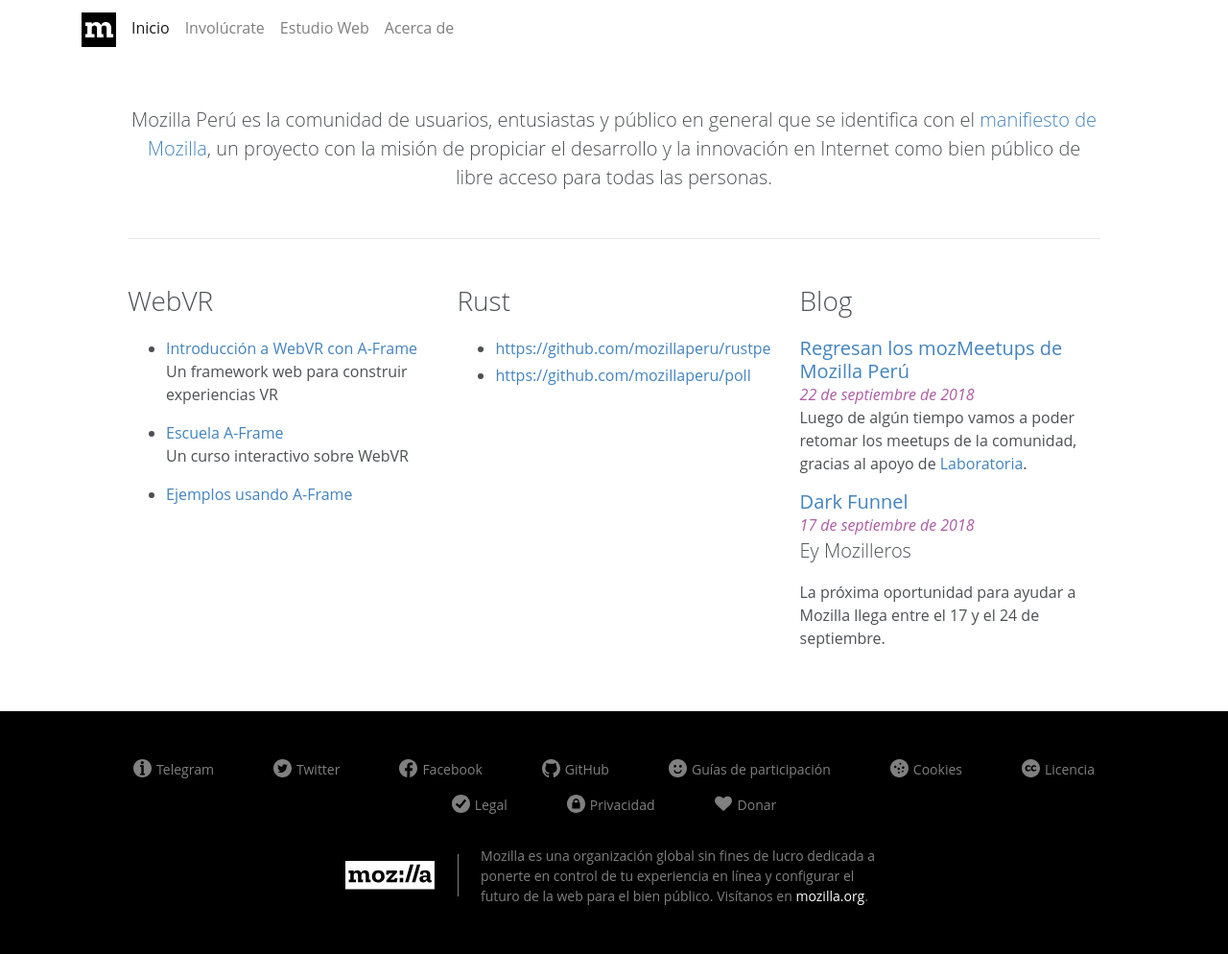
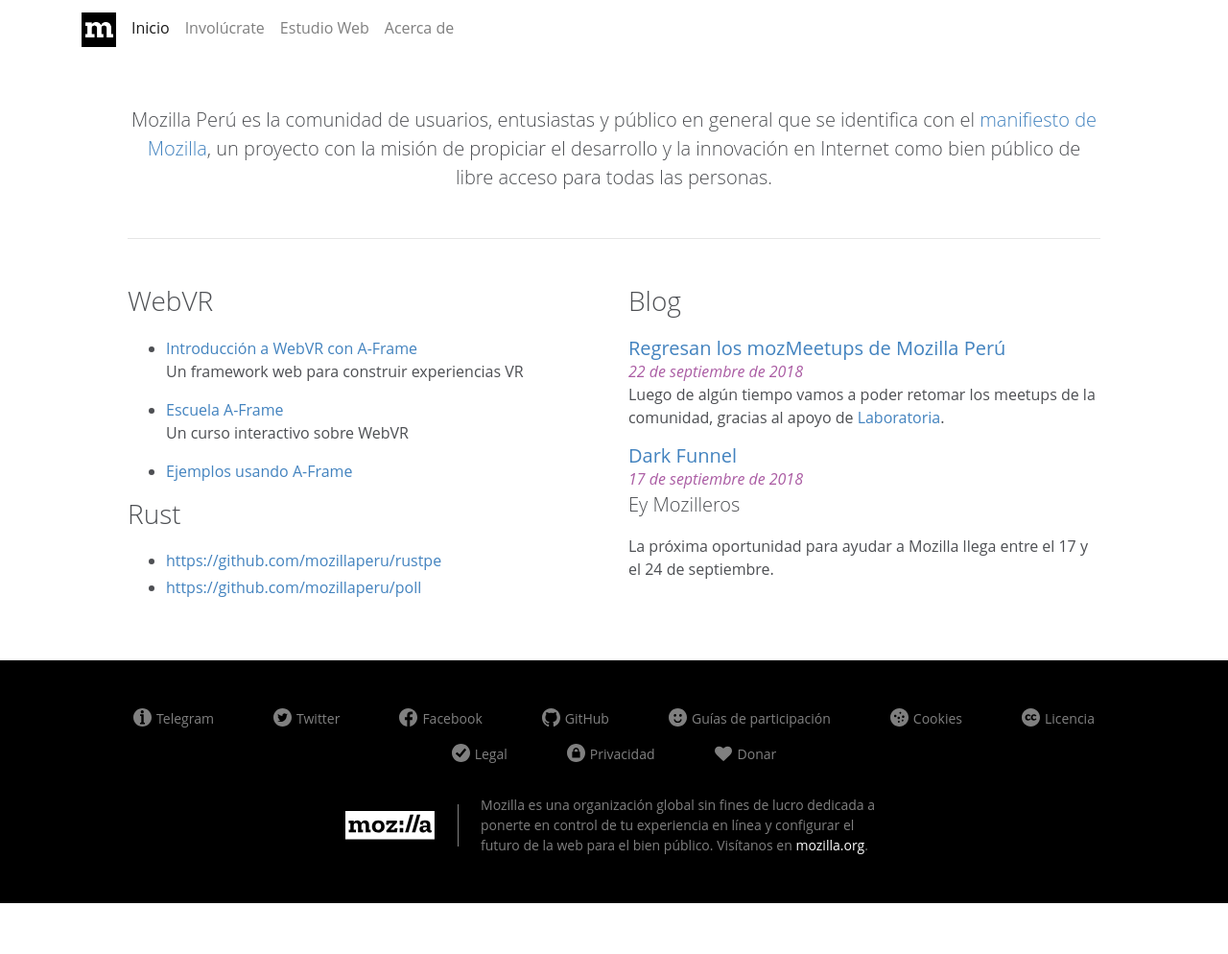
Before and after one commit to mozillaperu/mozillaperu.github.io, a Jekyll site: the page built from index.html, in a window 1280 px wide. Shown: the whole page at 96% size. Built offline with Jekyll 4.4.1, drawn with Linux system fonts in a browser that asks for light colours; some web fonts are replaced; after the commit the page ends 941 px from its top, so only the background shows below that.

Commit message:
Fix index

```diff
--- a/index.html
+++ b/index.html
@@ -3,7 +3,7 @@
 title: moz:lla/pe
 ---
 <div class="row">
-    <div class="col mx-5 my-4">
+    <div class="col mx-md-5 my-md-4">
         <p class="lead text-center">
             Mozilla Perú es la comunidad de usuarios, entusiastas y público en general que se identifica con el
             <a href="https://www.mozilla.org/es-ES/about/manifesto/">manifiesto de Mozilla</a>, un proyecto con la
@@ -12,7 +12,9 @@
         </p>
         <hr class="my-5">
         <div class="row">
-            <div class="col">
+            <div class="col-md-6">
+                <div class="row">
+                    <div class="col-12">
                         <h3 id="webvr">WebVR</h3>
                         <ul>
                             <li>
@@ -28,7 +30,7 @@
                             </li>
                         </ul>
                     </div>
-            <div class="col">
+                    <div class="col-12">
                         <h3 id="rust">Rust</h3>
                         <ul>
                             <li>
@@ -39,7 +41,9 @@
                             </li>
                         </ul>
                     </div>
-            <aside class="col">
+                </div>
+            </div>
+            <aside class="col-md-6">
                 {% include blog_post_list.html %}
             </aside>
         </div>
```
Lines whose indentation alone changed are shown as unchanged.
